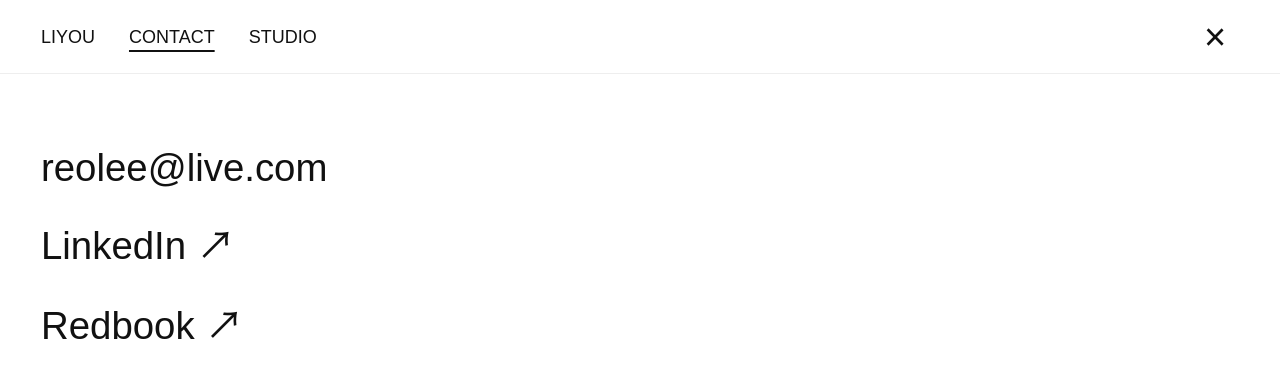
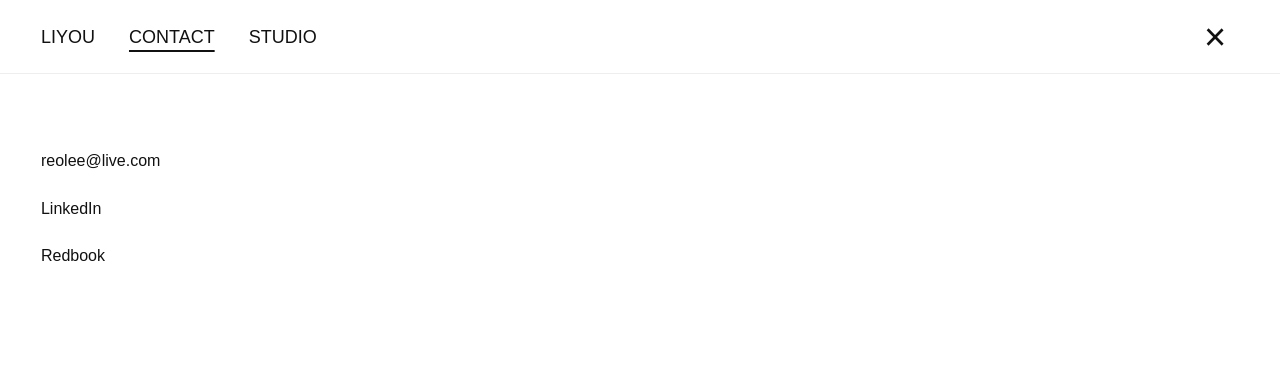
Before and after one commit to reubehind/reubehind.github.io, a plain HTML site: page contact.html in a window 1280 px wide. Drawn offline with Linux system fonts and the light colour scheme.

Commit message:
Match contact typography to case body text

```diff
--- a/contact.html
+++ b/contact.html
@@ -1,2 +1,2 @@
 <!doctype html>
-<html lang="zh-CN"><head><meta charset="utf-8"><meta name="viewport" content="width=device-width,initial-scale=1"><title>LIYOU — CONTACT</title><link rel="stylesheet" href="style.css?v=20261101-layout"></head><body><a class="skip" href="#content">跳转至正文</a><header><nav aria-label="Main navigation"><a href="liyou.html">LIYOU</a><a href="contact.html" aria-current="page">CONTACT</a><a href="https://liinlab.github.io/">STUDIO</a></nav><a class="page-close" href="./" aria-label="关闭当前页面，返回作品首页"><span aria-hidden="true">×</span></a></header><main id="content" class="page-content" aria-label="CONTACT 联系方式"><div class="contact-links"><a href="mailto:reolee@live.com">reolee@live.com</a><a href="https://www.linkedin.com/in/liyou417/" target="_blank" rel="noopener noreferrer">LinkedIn ↗</a><a href="https://www.xiaohongshu.com/user/profile/5757be755e87e74fbc162b71" target="_blank" rel="noopener noreferrer">Redbook ↗</a></div></main></body></html>
+<html lang="zh-CN"><head><meta charset="utf-8"><meta name="viewport" content="width=device-width,initial-scale=1"><title>LIYOU — CONTACT</title><link rel="stylesheet" href="style.css?v=20261101-layout"><style>.contact-links a{font-size:16px;line-height:1.85}.contact-links{gap:18px}</style></head><body><a class="skip" href="#content">跳转至正文</a><header><nav aria-label="Main navigation"><a href="liyou.html">LIYOU</a><a href="contact.html" aria-current="page">CONTACT</a><a href="https://liinlab.github.io/">STUDIO</a></nav><a class="page-close" href="./" aria-label="关闭当前页面，返回作品首页"><span aria-hidden="true">×</span></a></header><main id="content" class="page-content" aria-label="CONTACT 联系方式"><div class="contact-links"><a href="mailto:reolee@live.com">reolee@live.com</a><a href="https://www.linkedin.com/in/liyou417/" target="_blank" rel="noopener noreferrer">LinkedIn</a><a href="https://www.xiaohongshu.com/user/profile/5757be755e87e74fbc162b71" target="_blank" rel="noopener noreferrer">Redbook</a></div></main></body></html>
```
